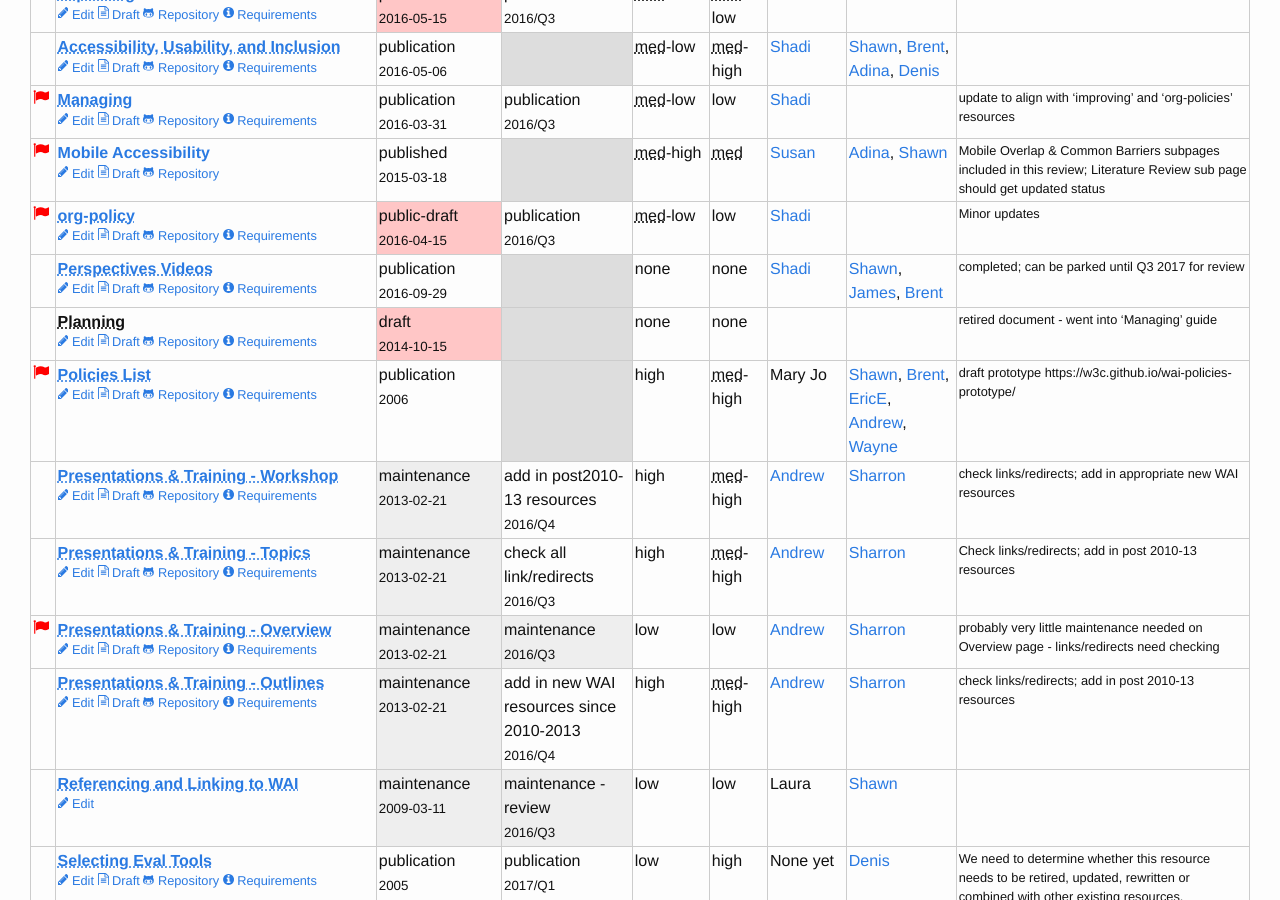
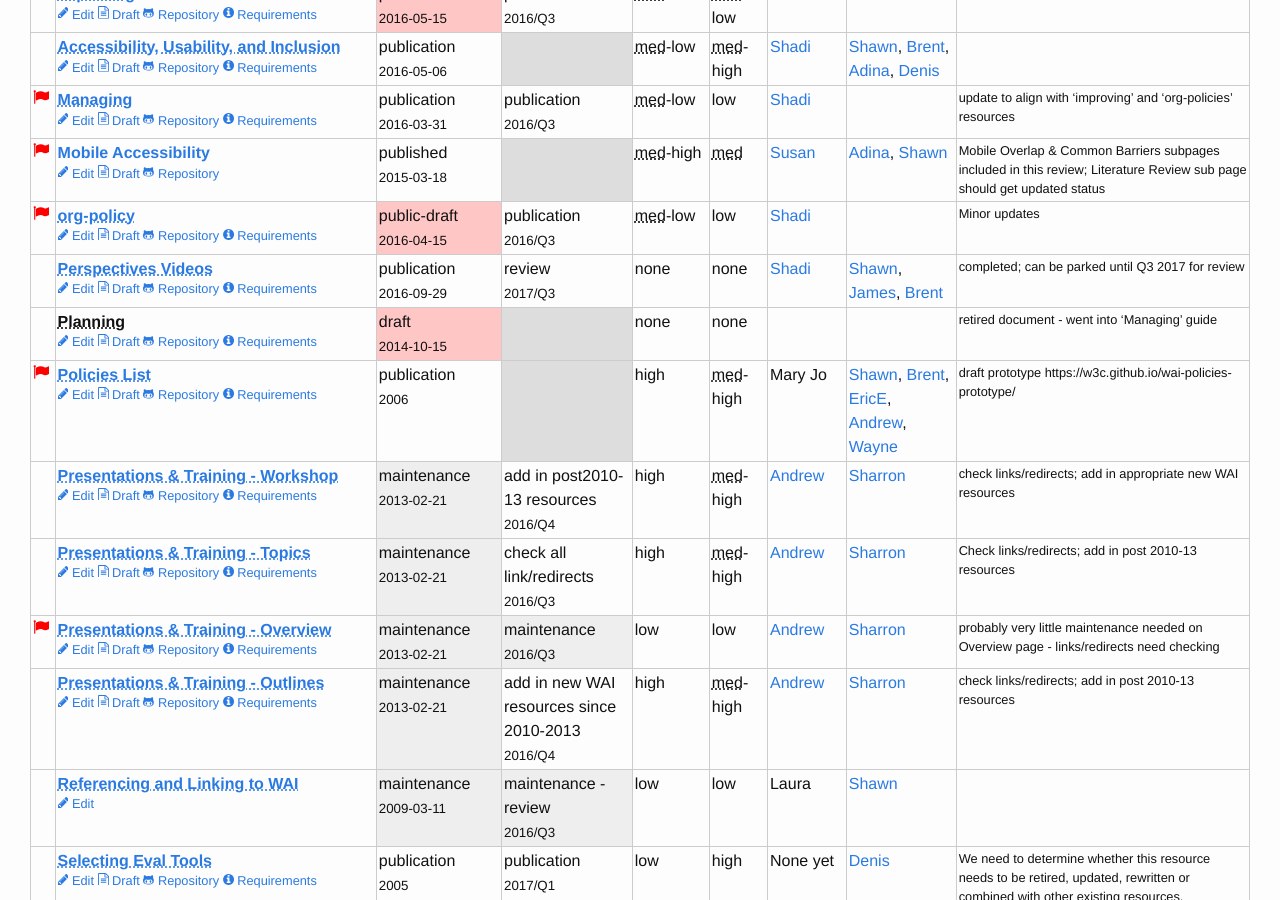
Before and after one commit to w3c/wai-resources, a Jekyll site: the page built from index.html, in a window 1280 px wide and 900 px high, scrolled down 1524 px. Built offline with Jekyll 4.4.1, drawn with Linux system fonts in a browser that asks for light colours.

Commit message:
Update perspectives.md

```diff
--- a/_resources/perspectives.md
+++ b/_resources/perspectives.md
@@ -15,5 +15,7 @@ contributors:
 - Brent
 current-stage: publication
 roadmap:
+  - date: 2017/Q3
+    stage: review
 note: "completed; can be parked until Q3 2017 for review"
 ---
```
